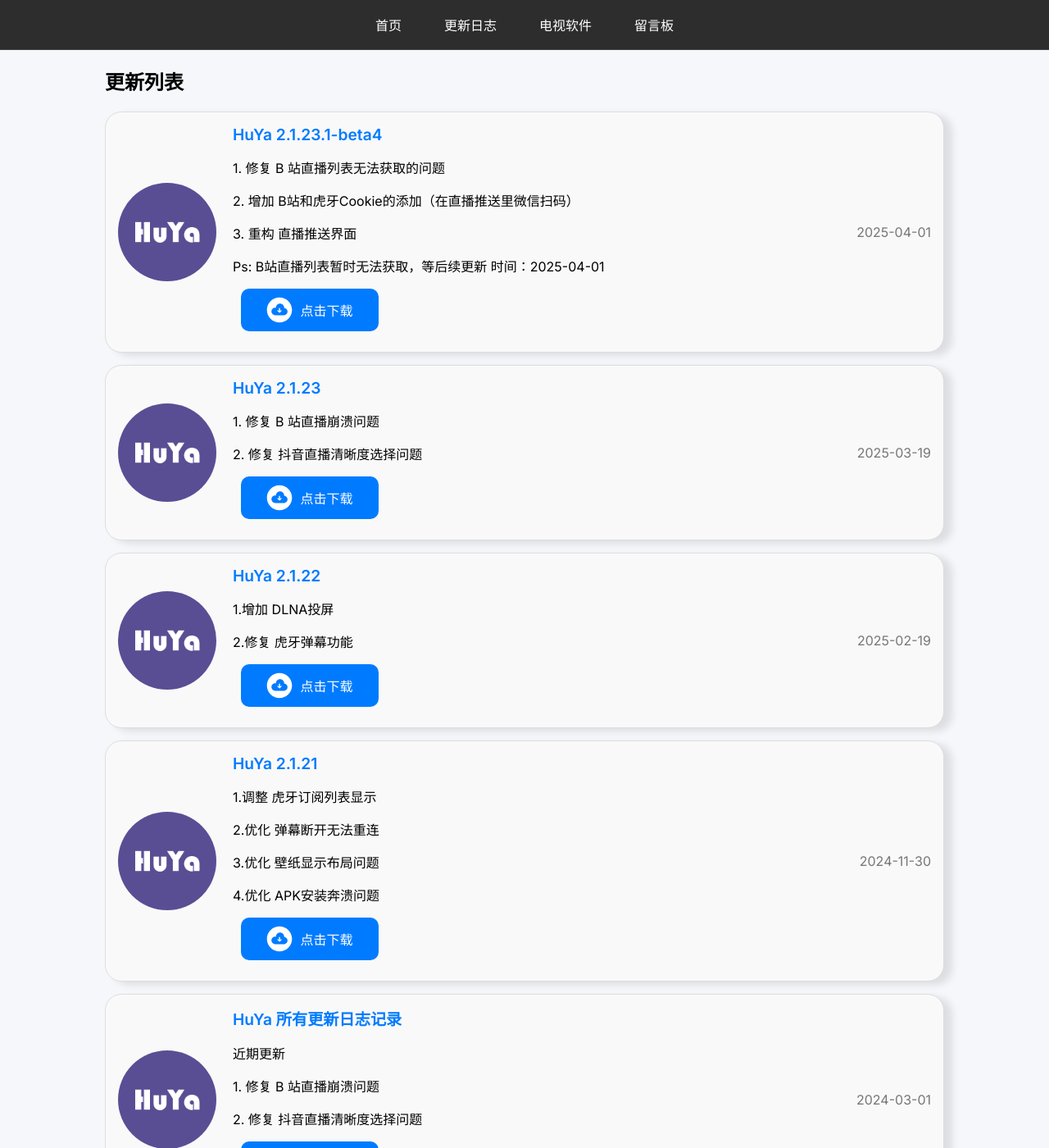
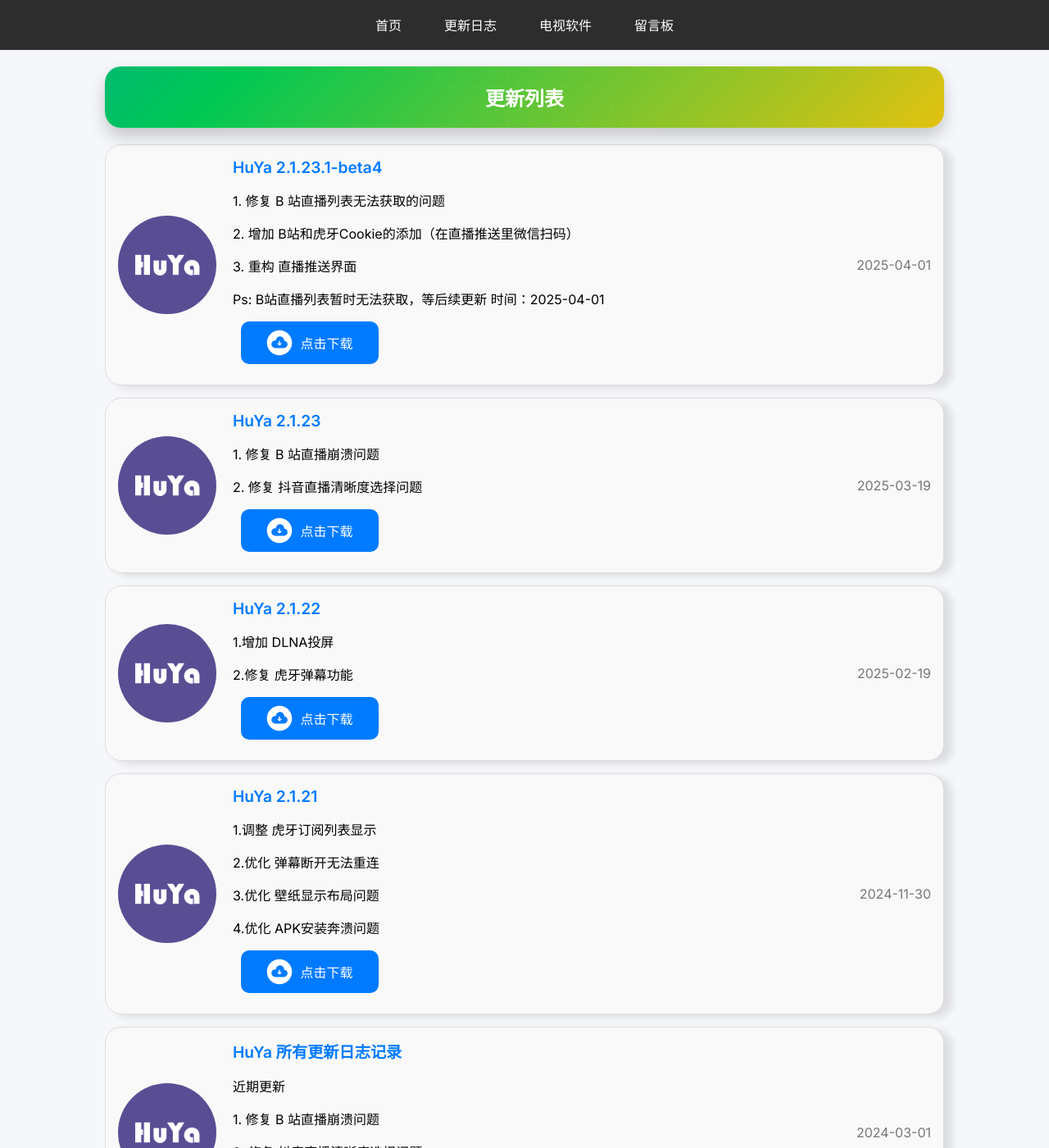
Before and after one commit to jayjd/jayjd.github.io, a Jekyll site: the page built from update.markdown, in a window 1280 px wide and 1400 px high. Shown: the whole window at 82% size. Built offline with Jekyll 4.4.1, drawn with Linux system fonts in a browser that asks for light colours; comment, search, counter and statistics services are not loaded.

Commit message:
优化 CSS 样式，调整背景色注释，添加标题样式，更新软件列表和更新列表的结构

```diff
--- a/assets/css/custom.css
+++ b/assets/css/custom.css
@@ -3,7 +3,8 @@
     padding: 0;
     /* font-family: Arial, sans-serif; */
     font-family: 'Inter', -apple-system, BlinkMacSystemFont, 'Segoe UI', Roboto, Oxygen, Ubuntu, Cantarell, 'Open Sans', 'Helvetica Neue', sans-serif;
-    background-color: #f5f7fa;  /* 柔和的浅灰蓝色 */
+    background-color: #f5f7fa;
+    /* 柔和的浅灰蓝色 */
     margin: 0 auto;
     width: 100%;
     /* 设置宽度为 80%，并居中 */
@@ -25,9 +26,11 @@
     backdrop-filter: blur(10px);
     border-bottom: 1px solid rgba(255, 255, 255, 0.1);
 }
+
 .current-page-title {
     display: none;
 }
+
 .nav-container {
     max-width: 1200px;
     margin: 0 auto;
@@ -71,14 +74,20 @@
     font-weight: bold;
     color: #007BFF;
     box-shadow: 0 2px 5px rgba(0, 0, 0, 0.2);
-    transform: scale(1.05); /* 新增：轻微放大效果 */
-    transition: all 0.2s ease; /* 新增：平滑过渡 */
+    transform: scale(1.05);
+    /* 新增：轻微放大效果 */
+    transition: all 0.2s ease;
+    /* 新增：平滑过渡 */
 }
+
 nav ul li a.active::after {
     width: 100%;
-    background-color: #007BFF; /* 新增：下划线颜色 */
-    height: 3px; /* 新增：加粗下划线 */
+    background-color: #007BFF;
+    /* 新增：下划线颜色 */
+    height: 3px;
+    /* 新增：加粗下划线 */
 }
+
 /* 添加下划线动画 */
 nav ul li a::after {
     content: '';
@@ -98,14 +107,18 @@
 
 /* 确保 active 状态优先级高于 hover */
 nav ul li a.active:hover {
-    background-color: rgba(255, 255, 255, 0.2); /* 更深的背景色 */
-    transform: scale(1.05); /* 保持放大效果 */
+    background-color: rgba(255, 255, 255, 0.2);
+    /* 更深的背景色 */
+    transform: scale(1.05);
+    /* 保持放大效果 */
 }
 
 /* 添加点击后的动画效果 */
 nav ul li a:active {
-    transform: scale(0.95); /* 点击时轻微缩小 */
-    transition: transform 0.1s ease; /* 快速过渡 */
+    transform: scale(0.95);
+    /* 点击时轻微缩小 */
+    transition: transform 0.1s ease;
+    /* 快速过渡 */
 }
 
 /* 日志列表样式，添加特定类名 .log-list */
@@ -163,13 +176,15 @@
     align-items: center;
     margin-bottom: 10px;
 }
+
 .info-row-home {
     display: flex;
     align-items: center;
     margin-bottom: 10px;
     justify-content: center;
 }
-.info-row-posts{
+
+.info-row-posts {
     display: flex;
     align-items: center;
     margin-bottom: 10px;
@@ -190,7 +205,7 @@
 
 .info-label {
     width: 120px;
-    font-size:larger;
+    font-size: larger;
     font-weight: bold;
 }
 
@@ -222,9 +237,12 @@
 
 .log-icon img {
     width: 120px;
-    margin-right: 10px; /* 图标与标题之间的间距 */
-    vertical-align: middle; /* 垂直居中 */
-    border-radius: 50%; /* 圆角  */
+    margin-right: 10px;
+    /* 图标与标题之间的间距 */
+    vertical-align: middle;
+    /* 垂直居中 */
+    border-radius: 50%;
+    /* 圆角  */
 }
 
 /* 日志项样式 */
@@ -238,6 +256,7 @@
 .log-item:hover {
     transform: translateY(-5px);
 }
+
 /* 日志标题样式 */
 .log-item h1 {
     margin: 0 0 10px 0;
@@ -252,16 +271,64 @@
 .log-item h2 a:hover {
     text-decoration: underline;
 }
+
 .log-icon {
     margin-right: 10px;
 }
+
 .log-content {
     flex-grow: 1;
 }
+
 .date {
     margin-left: 20px;
 }
+/* 标题样式 */
 
+.section-title h2 {
+    font-size: 24px;
+    color: #ffffff;
+    border-radius: 5px;
+    display: inline-block;
+}
+
+.section-title {
+    background: linear-gradient(135deg, #007AFF, #00C853, #FFC107, #FF5252, #007AFF);
+    background-size: 400% 100%;
+    /* padding: 40px 20px; */
+    border-radius: 20px;
+    margin: 20px 0;
+    color: white;
+    box-shadow: 0 10px 20px rgba(0, 0, 0, 0.2);
+    text-align: center;
+    transition: all 0.3s ease;
+    position: relative;
+    overflow: hidden;
+    animation: gradientScroll 8s ease infinite;
+ }
+ @keyframes gradientScroll {
+    0% {
+        background-position: 0% 50%;
+    }
+    50% {
+        background-position: 100% 50%;
+    }
+    100% {
+        background-position: 0% 50%;
+    }
+ }
+ .section-title::before {
+    content: '';
+    position: absolute;
+    top: -50%;
+    left: -50%;
+    width: 200%;
+    height: 200%;
+    background: radial-gradient(circle, rgba(255,255,255,0.1) 10%, transparent 10.01%);
+    background-size: 20px 20px;
+    transform: rotate(45deg);
+    pointer-events: none;
+ }
 
 /* 手机端样式 */
 @media screen and (max-width: 600px) {
@@ -272,30 +339,38 @@
         margin-left: 0px;
         justify-content: center;
     }
+
     .info-row img {
         margin: 0 auto;
     }
-    .markdown-body-container{
+
+    .markdown-body-container {
         width: 96%;
     }
+
     .log-item {
         flex-direction: column;
     }
-    .info-label{
+
+    .info-label {
         text-align: center;
     }
+
     .info-row {
         flex-direction: column;
     }
+
     .info-row-label {
         margin-top: 10px;
         display: flex;
         text-align: start;
         margin-bottom: 10px;
     }
+
     .download-button {
         margin: 0 auto;
     }
+
     .log-icon img {
         margin: 10px;
         /* 图标与标题之间的间距 */
@@ -311,9 +386,10 @@
         font-size: 14px;
     }
 
-    nav{
+    nav {
         width: 100%;
     }
+
     /* 导航栏样式 */
     .nav-container {
         padding: 0 10px;
@@ -331,6 +407,7 @@
         left: 50%;
         transform: translateX(-50%);
     }
+
     nav ul {
         flex-direction: column;
         display: none;
@@ -351,12 +428,14 @@
     nav ul li a {
         padding: 15px;
     }
+
     /* 汉堡菜单 */
     .menu-toggle {
         display: block;
         padding: 15px;
         cursor: pointer;
-        order: 2; /* 将汉堡菜单放在最右边 */
+        order: 2;
+        /* 将汉堡菜单放在最右边 */
     }
 
     .menu-toggle span {
--- a/tv.markdown
+++ b/tv.markdown
@@ -2,8 +2,11 @@
 layout: default
 title: 软件列表
 ---
+
 <ul class="log-list">
-  <h2>软件列表</h2>
+  <div class="section-title">
+    <h2>软件列表</h2>
+  </div>
   {% for post in site.categories.tv %}
     <li class="log-item">
       <div class="log-icon">
--- a/update.markdown
+++ b/update.markdown
@@ -2,9 +2,10 @@
 layout: default
 title: 更新列表
 ---
-
 <ul class="log-list">
-  <h2>更新列表</h2>
+  <div class="section-title">
+    <h2>更新列表</h2>
+  </div>
   {% for post in site.categories.thread %}
     <li class="log-item">
       <div class="log-icon">
```
Lines whose indentation alone changed are shown as unchanged.
